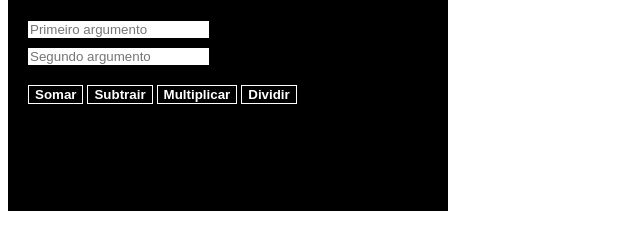
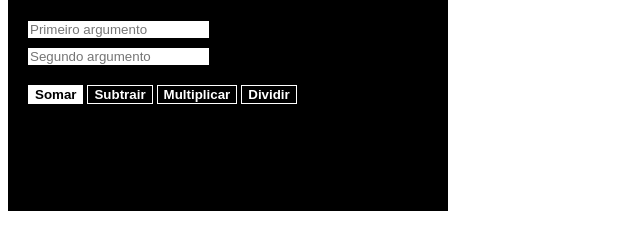
Before and after one commit to carlos-hfm/Calculadora, a plain HTML site: page index.html in a window 1280 px wide. In both pictures the pointer is over the button "Somar". Shown: the part 87-336 px from the top of the page, without its empty margins (0-640 px from the left). Drawn offline with Linux system fonts and the light colour scheme.

Commit message:
update estilo botoes

```diff
--- a/estilo.css
+++ b/estilo.css
@@ -1,3 +1,4 @@
+
 .calc {
     background-color: black;
     padding: 20px;
@@ -26,5 +27,10 @@
     border: solid 1px white;
     font-family: Arial, Helvetica, sans-serif;
     font-weight: bold;
+    cursor: pointer;
+}
 
+.op:hover {
+    background-color: white;
+    color: black;
 }
```
